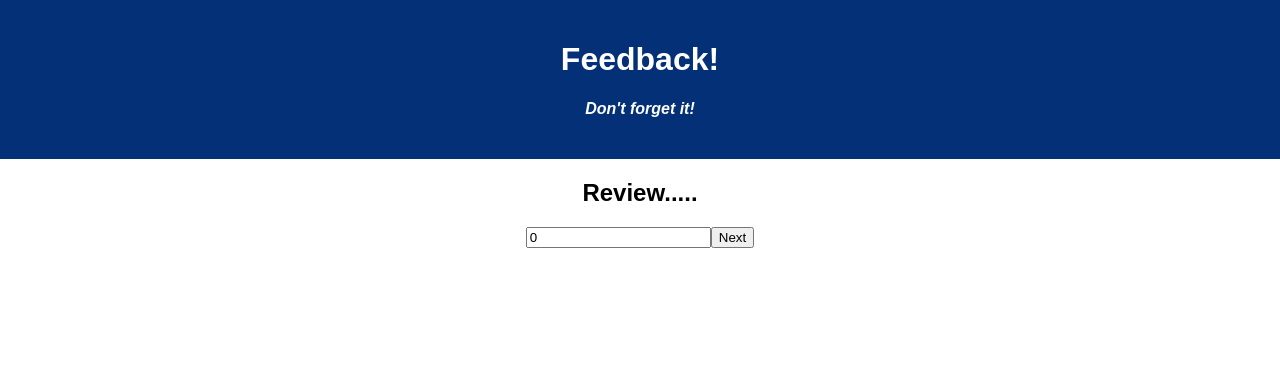
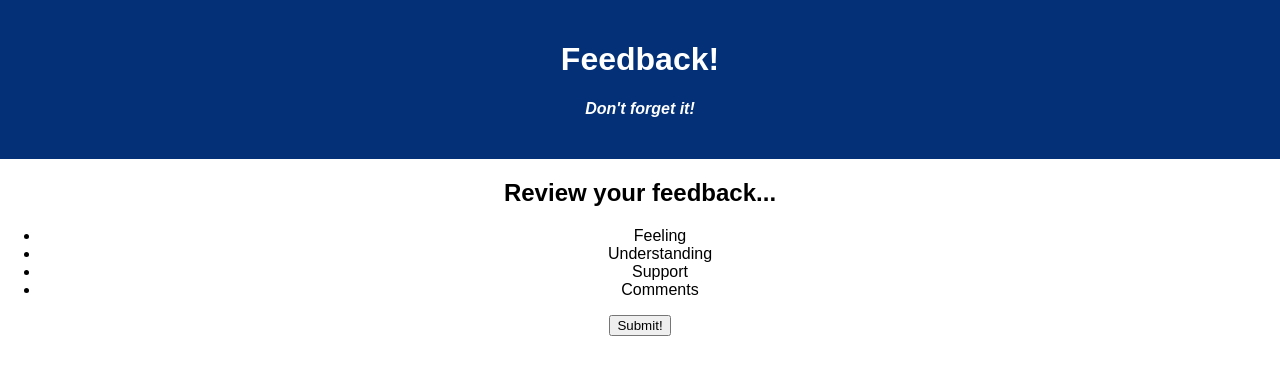
Before and after one commit to noelani-rose/noelani-weekend-redux-feedback-loop, a React (Create React App) app: page /#/review in a window 1280 px wide. Shown: the top 374 px of the page. Built offline with nearby package versions, Linux system fonts and the light colour scheme.

Commit message:
create feedback reducer to capture all dispatches and store for review

```diff
--- a/src/components/Comments/Comments.jsx
+++ b/src/components/Comments/Comments.jsx
@@ -23,7 +23,7 @@ function Comments () {
             type: 'SET_COMMENTS',
             payload: comments
         })
-        // history.push('/review')
+        history.push('/review')
     }
 
 
--- a/src/components/Feeling/Feeling.jsx
+++ b/src/components/Feeling/Feeling.jsx
@@ -8,7 +8,7 @@ function Feeling () {
     const history = useHistory();
 
 
-    const [feeling, setFeeling] = useState(0)
+    const [feeling, setFeeling] = useState()
 
     // WHAT DO I DO WITH STOREDFEELING??
     const storedFeeling = useSelector(store => store.feeling)
--- a/src/components/Review/Review.jsx
+++ b/src/components/Review/Review.jsx
@@ -9,6 +9,9 @@ function Review () {
     const history = useHistory();
 
     const [review, setReview] = useState(0)
+
+    // grab the stuff from the redux store
+    const feedback = useSelector(store => store.feedback)
 
     // const storedUnderstand = useSelector(store => store.understand)
     // console.log('store understanding is', storedUnderstand)
@@ -30,15 +33,23 @@ function Review () {
     return (
         <>
             <Header />
-            <h2>Review.....</h2>
+            <h2>Review your feedback...</h2>
             <form onSubmit = {submitReview}>
-                <input
-                type = "number"
-                onChange = {handleReviewChange}
-                value = {review}
-                >
-                </input>
-                <button type = "submit">Next</button>
+                <ul>
+                    <li>
+                        Feeling
+                    </li>
+                    <li>
+                        Understanding
+                    </li>
+                    <li>
+                        Support
+                    </li>
+                    <li>
+                        Comments
+                    </li>
+                </ul>
+                <button type = "submit">Submit!</button>
             </form>
         </>
     )
--- a/src/components/Understand/Understand.jsx
+++ b/src/components/Understand/Understand.jsx
@@ -8,7 +8,7 @@ function Understand () {
     const dispatch = useDispatch();
     const history = useHistory();
 
-    const [understanding, setUnderstanding] = useState(0)
+    const [understanding, setUnderstanding] = useState()
 
     // const storedUnderstand = useSelector(store => store.understand)
     // console.log('store understanding is', storedUnderstand)
--- a/src/index.js
+++ b/src/index.js
@@ -8,11 +8,30 @@ import { Provider } from 'react-redux';
 import logger from 'redux-logger'
 
 
-// const feedback = (state = [], action) => {
-//     // console.log('state is', state, 'and action is', action)
-//     return state
-
-// }
+const feedback = (state = {}, action) => {
+    console.log('state is', state, 'and action is', action)
+    switch (action.type){
+        case 'SET_FEELING':
+            return action.payload
+        case 'SET_UNDERSTAND':
+            return [
+                ...state,
+                action.payload
+            ];
+        case 'SET_SUPPORT':
+            return [
+                ...state,
+                action.payload
+            ];
+        case 'SET_COMMENTS':
+            return [
+                ...state,
+                action.payload
+            ]
+    }
+    console.log('the state of feedback is', state)
+    return state
+}
 
 
 const feeling = (state = 0, action) => {
@@ -52,7 +71,7 @@ const comments = (state = 0, action) => {
 const storeInstance = createStore(
     combineReducers({
         feeling,
-        // feedback,
+        feedback,
         understand,
         support,
         comments,
```
